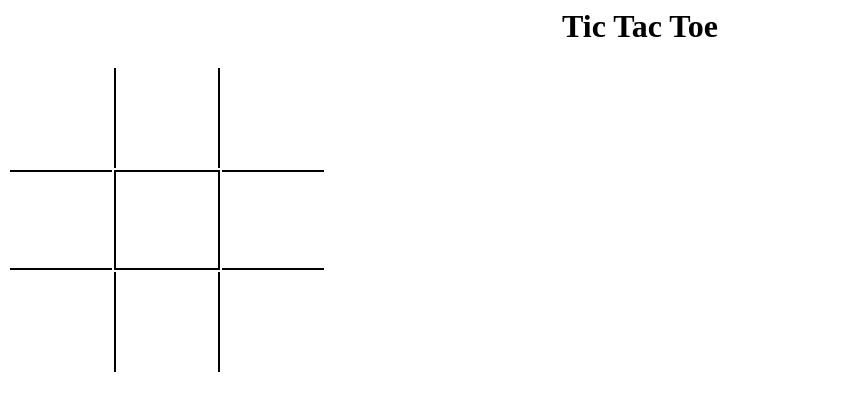
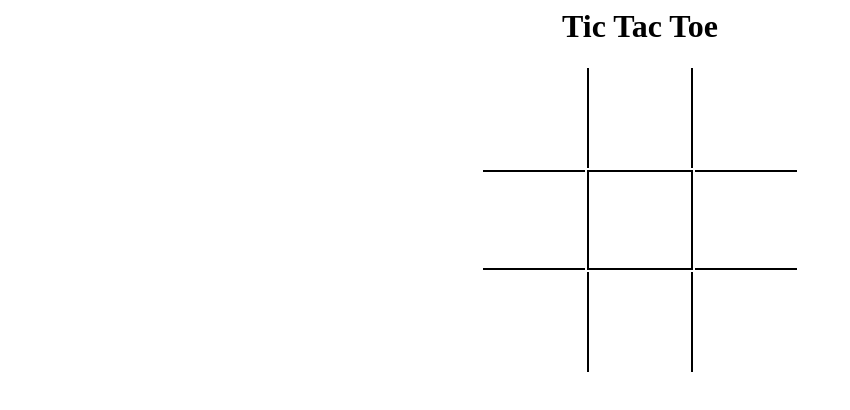
Before and after one commit to stako91/Udemy_Practice, a plain HTML site: page Part3_IntermediateCSS/board.html in a window 1280 px wide. Shown: the whole page, without its empty margins (0-850 px from the left). Drawn offline with Linux system fonts and the light colour scheme.

Commit message:
Finish TicTacToe board style

```diff
--- a/Part3_IntermediateCSS/style.css
+++ b/Part3_IntermediateCSS/style.css
@@ -1,5 +1,9 @@
 h1 {
     text-align: center;
+}
+
+table {
+    margin: auto;
 }
 
 td {
```
Also changed, not shown: Part3_IntermediateCSS/photoGrid.html (added, +11 -0 lines), Part3_IntermediateCSS/photos.css (added).
